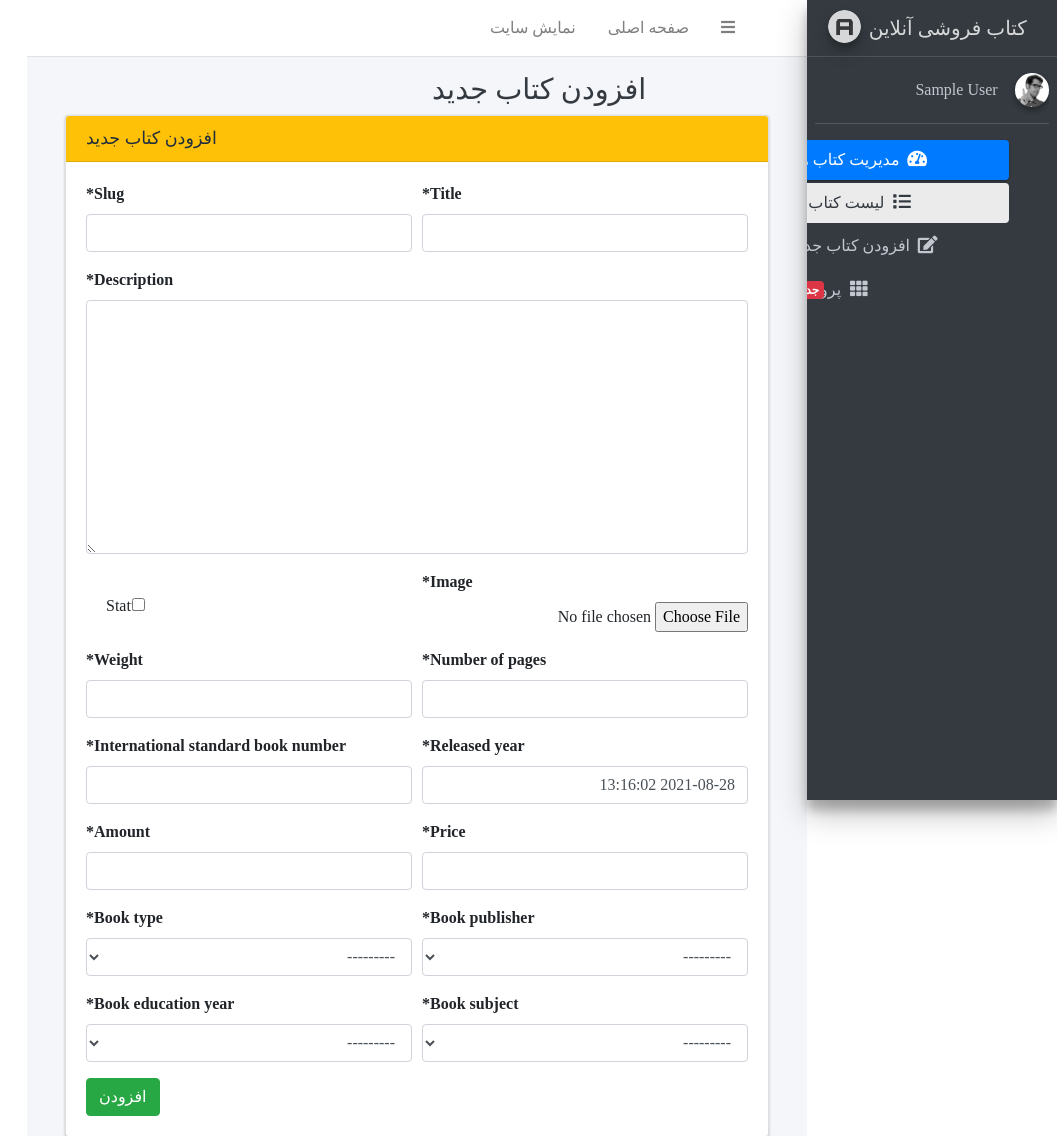
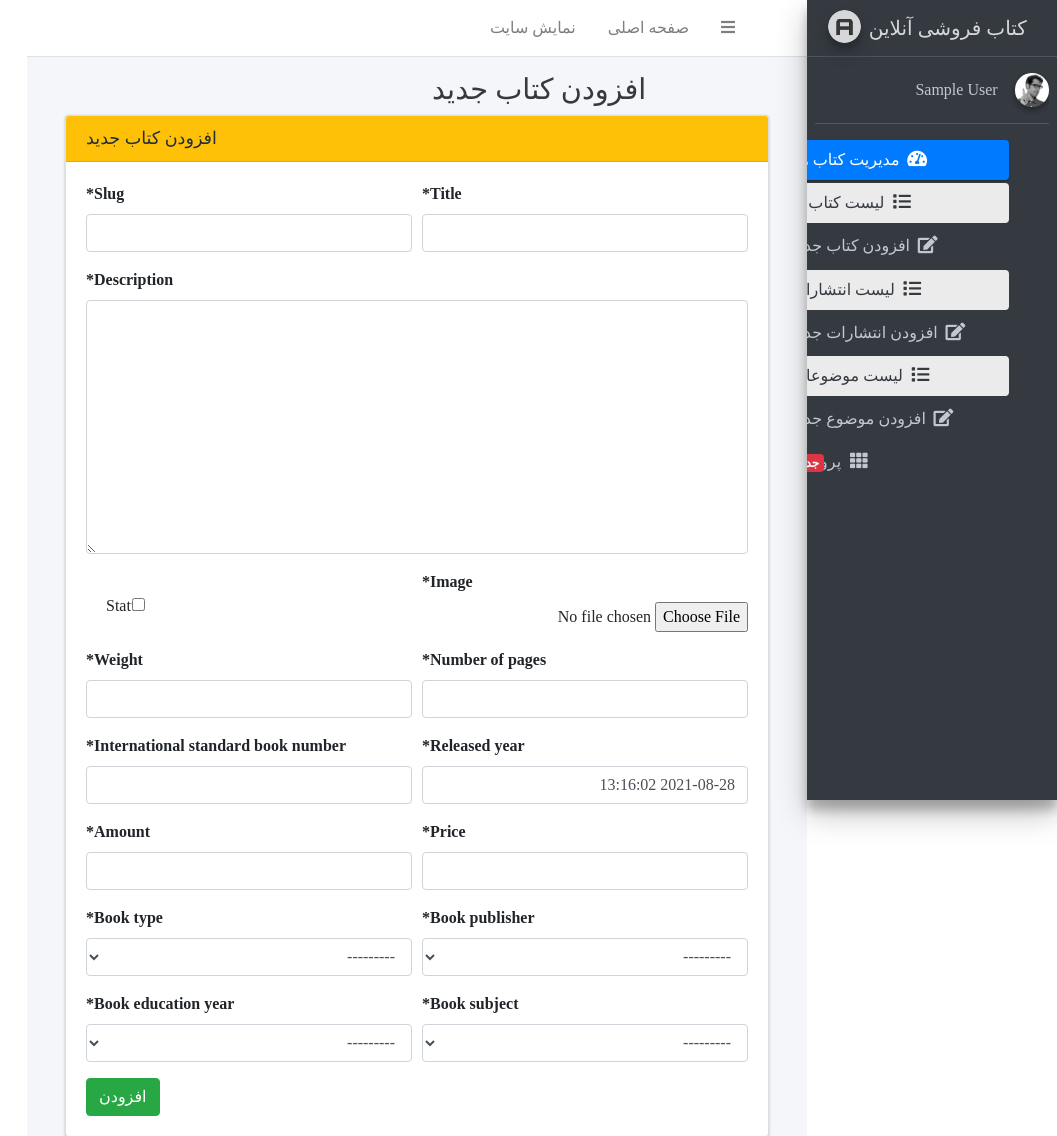
Before and after one commit to hamed-alemoni/online_bookstore, a Django app: page /account/book/create/ in a window 1280 px wide. Shown: the top 1136 px of the page, without its empty margins (223-1280 px from the left). Run offline with Django 3.2, Linux system fonts and the light colour scheme; the visitor is signed in with stand-in values (Sample User, id 1); data that the repository does not hold is empty; some libraries are stand-ins or nearby versions; some web fonts are replaced.

Commit message:
add 4 items to this view to create BookPublisher BookSubject and see list of them

```diff
--- a/backend/templates/registration/sidebar.html
+++ b/backend/templates/registration/sidebar.html
@@ -43,10 +43,35 @@
                                 <p>لیست کتاب ها</p>
                             </a>
                         </li>
+
                         <li class="nav-item">
                             <a href="{% url 'account:book-create' %}" class="nav-link">
                                 <i class="fa fa-edit nav-icon"></i>
                                 <p>افزودن کتاب جدید</p>
+                            </a>
+                        </li>
+                         <li class="nav-item">
+                            <a href="{% url 'account:book-publisher-list' %}" class="nav-link active">
+                                <i class="fa fa-list nav-icon"></i>
+                                <p>لیست انتشارات</p>
+                            </a>
+                        </li>
+                        <li class="nav-item">
+                            <a href="{% url 'account:book-publisher-create' %}" class="nav-link">
+                                <i class="fa fa-edit nav-icon"></i>
+                                <p>افزودن انتشارات جدید</p>
+                            </a>
+                        </li>
+                         <li class="nav-item">
+                            <a href="{% url 'account:book-subject-list' %}" class="nav-link active">
+                                <i class="fa fa-list nav-icon"></i>
+                                <p>لیست موضوعات</p>
+                            </a>
+                        </li>
+                        <li class="nav-item">
+                            <a href="{% url 'account:book-subject-create' %}" class="nav-link">
+                                <i class="fa fa-edit nav-icon"></i>
+                                <p>افزودن موضوع جدید</p>
                             </a>
                         </li>
 
```
